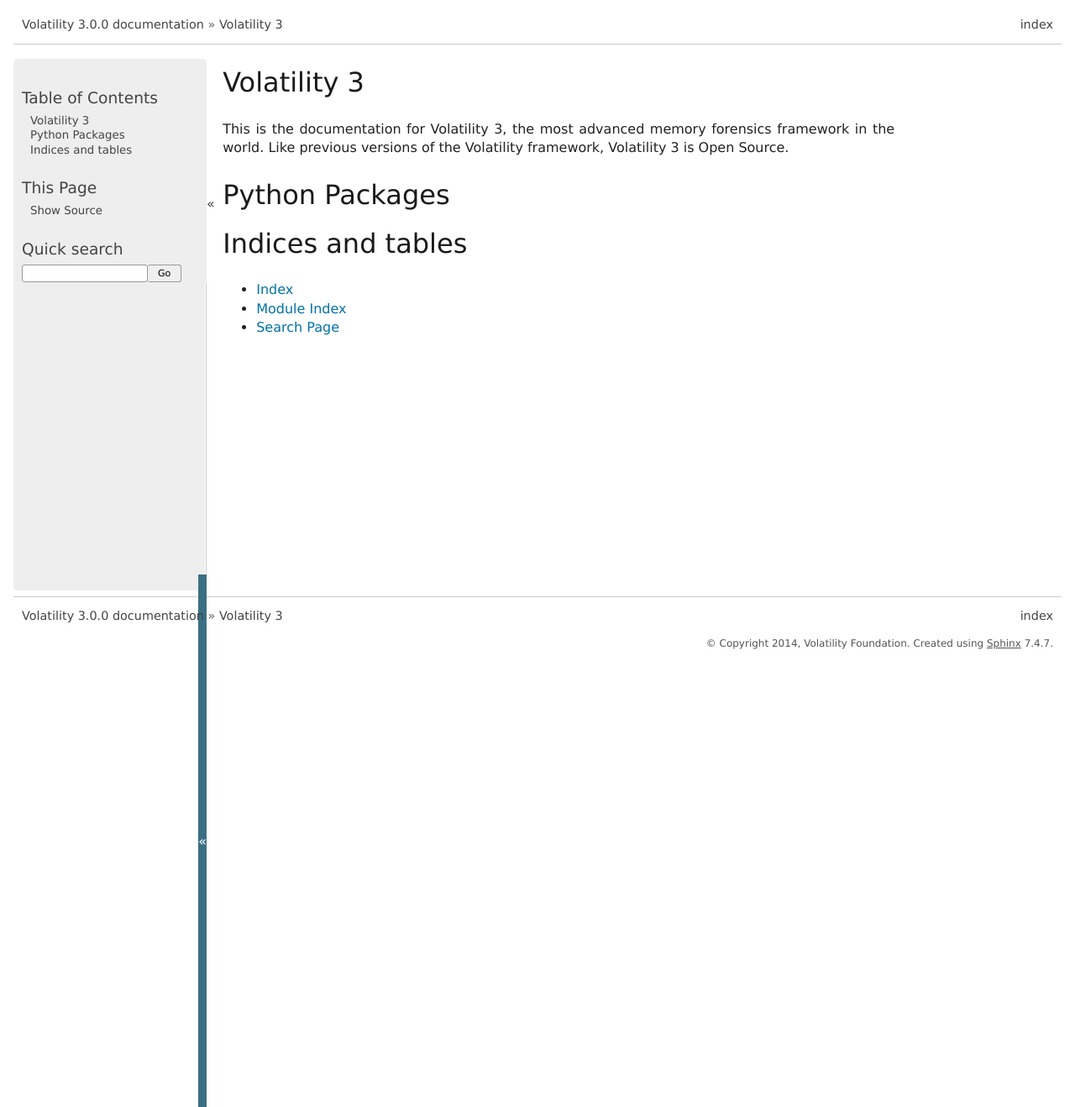
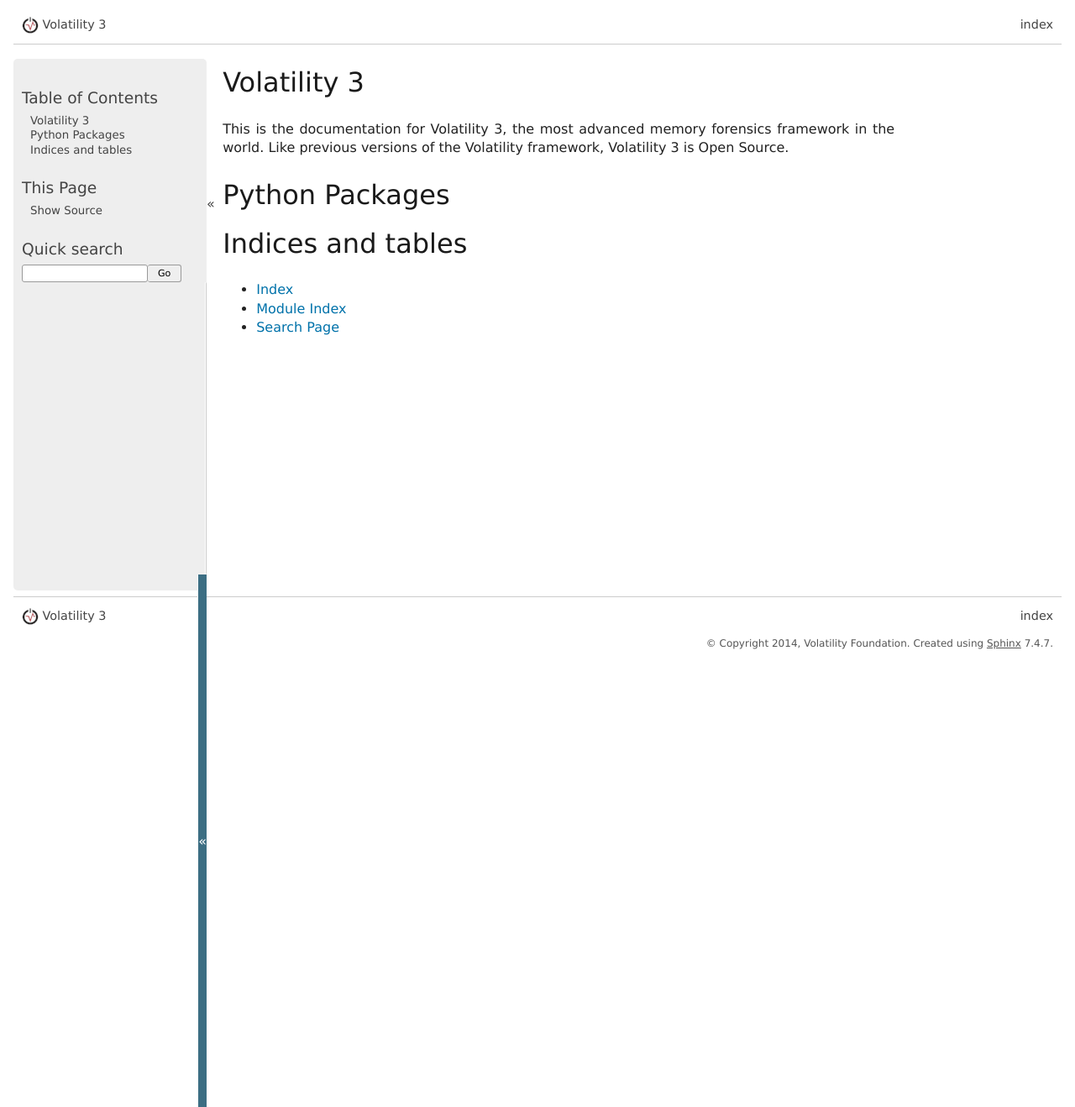
Before and after one commit to volatilityfoundation/volatility3, a Sphinx documentation site: the page built from doc/source/index.rst, in a window 1280 px wide. Shown: the whole page at 84% size. Built offline with Sphinx 7.4.7, drawn with Linux system fonts in a browser that asks for light colours; pages that are not in the unit, such as notebooks, are missing from menus; some of the changed lines change nothing that is shown.

Commit message:
Make the documentation a little more like the official python docs, with a favicon and a small icon on the navigation bar.

```diff
--- a/doc/source/conf.py
+++ b/doc/source/conf.py
@@ -38,7 +38,7 @@
 ]
 
 # Add any paths that contain templates here, relative to this directory.
-templates_path = ['_templates']
+templates_path = ['tools/templates']
 
 # The suffix of source filenames.
 source_suffix = '.rst'
@@ -127,12 +127,12 @@
 
 # The name of an image file (relative to this directory) to place at the top
 # of the sidebar.
-#html_logo = None
+# html_logo = 'tools/static/volatility.png'
 
 # The name of an image file (within the static path) to use as favicon of the
 # docs.  This file should be a Windows icon file (.ico) being 16x16 or 32x32
 # pixels large.
-#html_favicon = None
+html_favicon = 'tools/static/favicon.ico'
 
 # Add any paths that contain custom static files (such as style sheets) here,
 # relative to this directory. They are copied after the builtin static files,
--- /dev/null
+++ b/doc/source/tools/templates/layout.html
@@ -0,0 +1,5 @@
+{% extends "!layout.html" %}
+{% block rootrellink %}
+        <li><img src="{{ pathto('_static/vol.png', 1) }}" alt=""
+                 style="vertical-align: middle; margin-top: -1px"/></li>
+{% endblock %}
```
Also changed, not shown: doc/source/tools/static/favicon.ico (added), doc/source/tools/static/vol.png (added).
